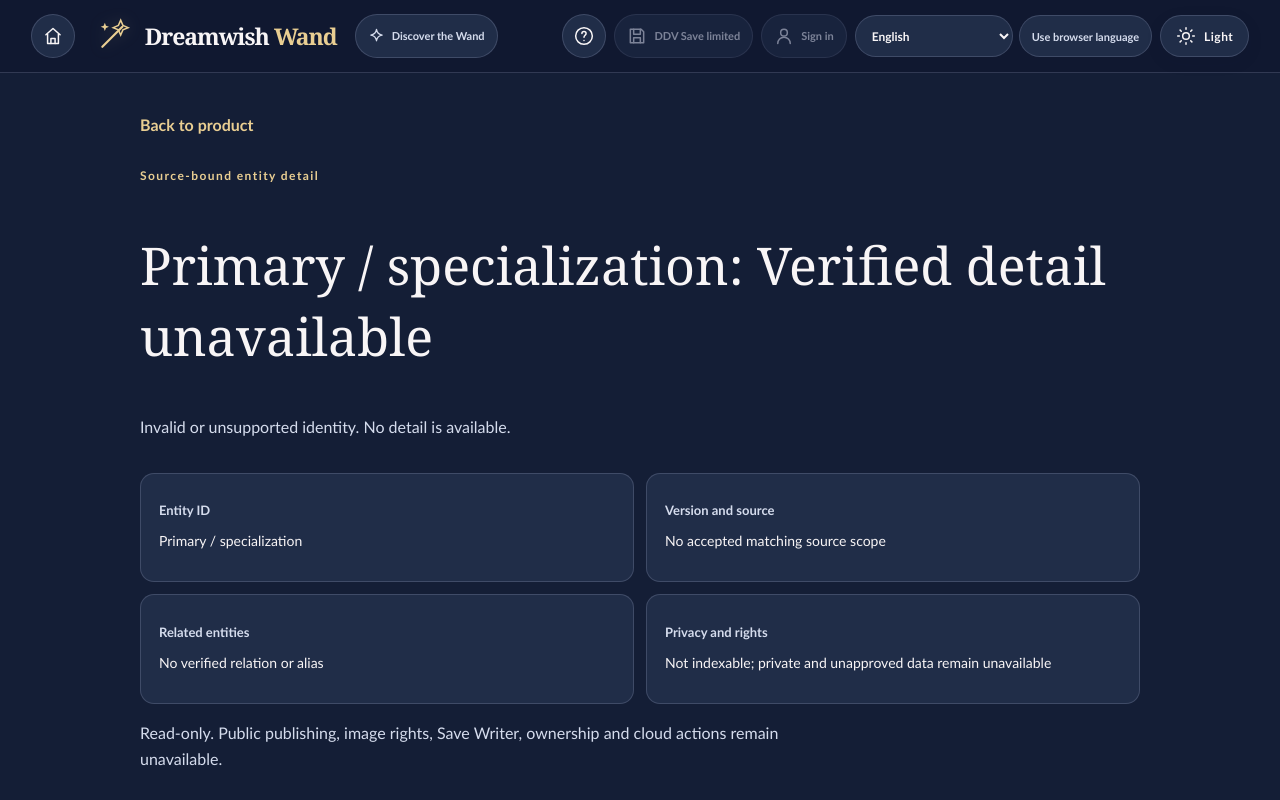
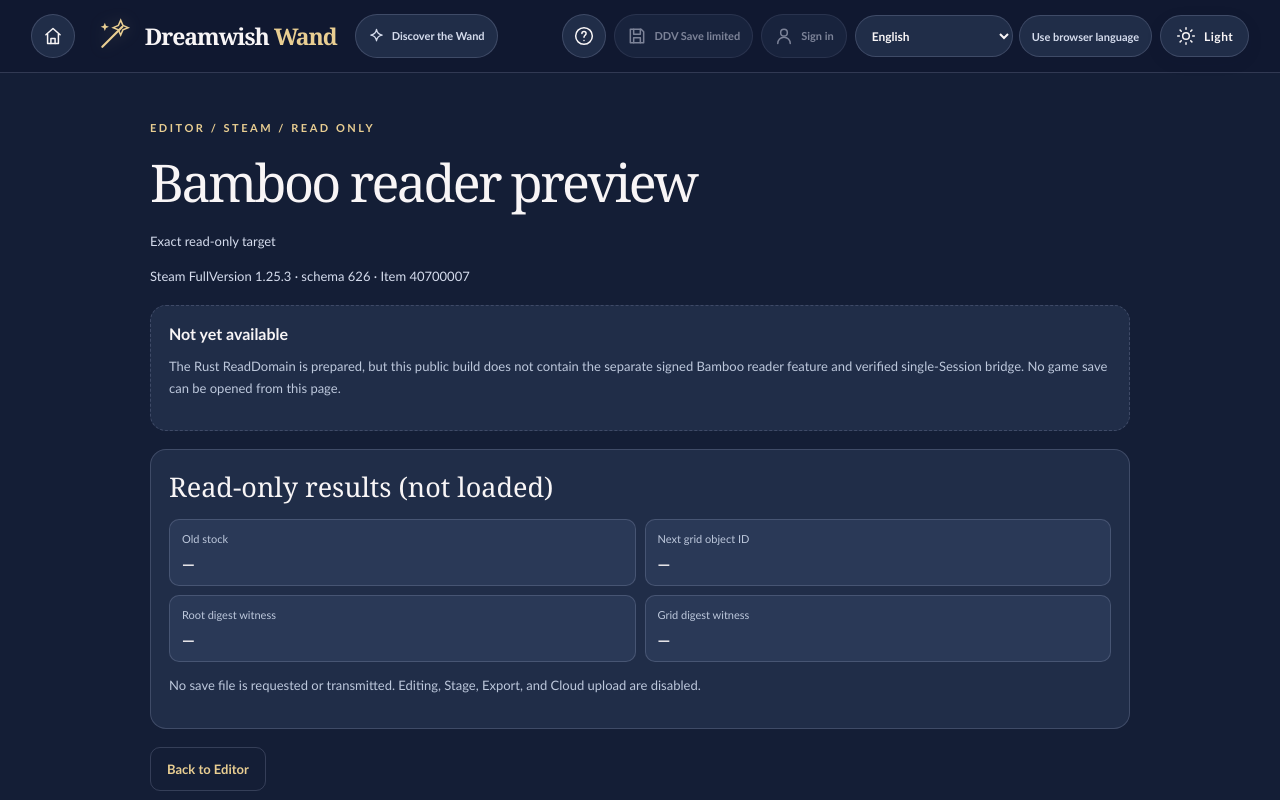
Before and after one commit to DreamwishWand/web, a SvelteKit app: page /editor/bamboo/steam in a window 1280 px wide. Shown: the top 800 px of the page. Built offline with nearby package versions, Linux system fonts and the light colour scheme.

Commit message:
08 WEB: direct exact Bamboo read-only preparation route fail-closed with no local P1G/Worker UI actions

```diff
--- /dev/null
+++ b/src/routes/editor/bamboo/steam/+page.svelte
@@ -0,0 +1,60 @@
+<script lang="ts">
+  import { base } from '$app/paths';
+  import { locale } from '$lib/i18n/runtime.js';
+  import {
+    BAMBOO_READONLY_DISPLAY_FIELDS,
+    BAMBOO_READONLY_OFF_SCOPE,
+    bambooReadonlyOffCopy
+  } from '$lib/wep/steam-bamboo-readonly-off-copy.mjs';
+  // Product runtime is deliberately NOT connected. Neither this route nor
+  // query/localStorage/File messages authorize a Rust Worker or Save Reader.
+  $: copy=bambooReadonlyOffCopy($locale);
+</script>
+
+<svelte:head>
+  <title>{copy.title} | Dreamwish Wand</title>
+  <meta name="robots" content="noindex,nofollow" />
+</svelte:head>
+<section class="inside-page container bamboo-readonly" data-bamboo-reader-ui="scoped-preparation"
+  data-bamboo-runtime="off" data-bamboo-writer-authorized="false"
+  data-bamboo-source-file-enabled="false" data-bamboo-operation-on="false">
+  <p class="eyebrow">EDITOR / STEAM / READ ONLY</p>
+  <h1>{copy.title}</h1>
+  <p class="kicker">{copy.kicker}</p>
+  <p class="target" data-bamboo-scope>
+    {copy.target}
+  </p>
+  <div class="read-status" role="status" data-bamboo-readiness="off">
+    <strong>{copy.off}</strong>
+    <p>{copy.reason}</p>
+  </div>
+  <section class="result-frame" aria-labelledby="bamboo-results-title">
+    <h2 id="bamboo-results-title">{copy.results}</h2>
+    <ul>
+      {#each BAMBOO_READONLY_DISPLAY_FIELDS as field}
+        <li data-bamboo-receipt-field={field}>
+          <span>{copy[field]}</span><output aria-label={copy[field]}>—</output>
+        </li>
+      {/each}
+    </ul>
+    <p class="privacy">{copy.privacy}</p>
+  </section>
+  <a class="back" href={base+'/editor/'}>{copy.back}</a>
+</section>
+<style>
+  .bamboo-readonly{box-sizing:border-box;min-width:0;max-width:980px;padding-block:48px 96px;overflow-wrap:anywhere}
+  h1{font:500 clamp(29px,5vw,52px) Georgia,serif;margin:12px 0}
+  .kicker,.target{font-size:13px;line-height:1.7;color:var(--ink-soft)}
+  .read-status,.result-frame{border:1px solid var(--border);border-radius:16px;background:var(--surface);padding:18px;margin-block:18px;min-width:0}
+  .read-status{border-style:dashed}
+  .read-status strong{font-weight:850}
+  .read-status p,.privacy{font-size:13px;line-height:1.65;color:var(--ink-muted)}
+  .result-frame h2{font:500 clamp(20px,3vw,27px) Georgia,serif;margin:0 0 14px}
+  .result-frame ul{list-style:none;padding:0;margin:0;display:grid;grid-template-columns:repeat(2,minmax(0,1fr));gap:9px}
+  .result-frame li{display:flex;min-width:0;flex-direction:column;gap:9px;padding:12px;border:1px solid var(--border);border-radius:10px;background:var(--surface-raised)}
+  .result-frame li span{font-size:11px;color:var(--ink-muted);overflow-wrap:anywhere}
+  .result-frame output{font-size:16px;font-weight:700;color:var(--ink)}
+  .back{display:inline-flex;align-items:center;justify-content:center;min-height:44px;max-width:100%;border:1px solid var(--border);border-radius:10px;padding:10px 16px;box-sizing:border-box;color:var(--gold);text-decoration:none;font-size:13px;font-weight:750}
+  .back:focus-visible{outline:3px solid var(--gold);outline-offset:3px}
+  @media(max-width:480px){.bamboo-readonly{padding-block:34px 72px}.result-frame ul{grid-template-columns:1fr}.read-status,.result-frame{padding:14px}}
+</style>
```
